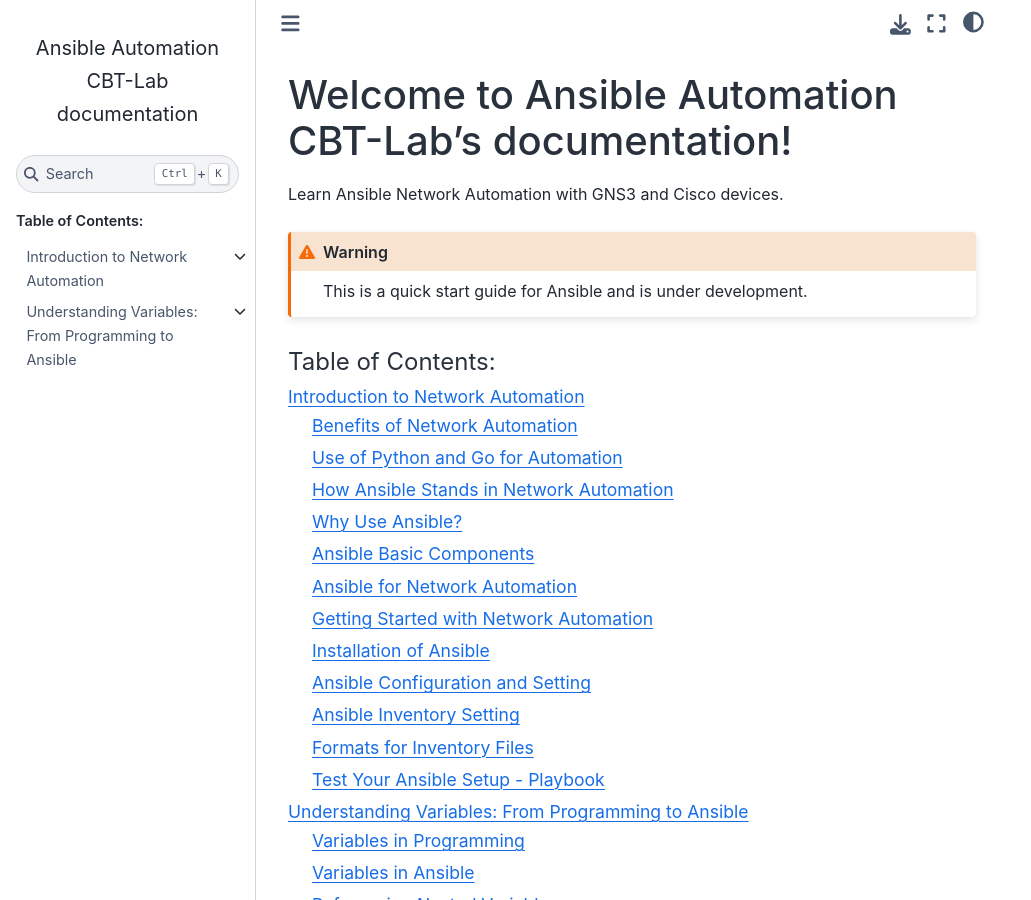
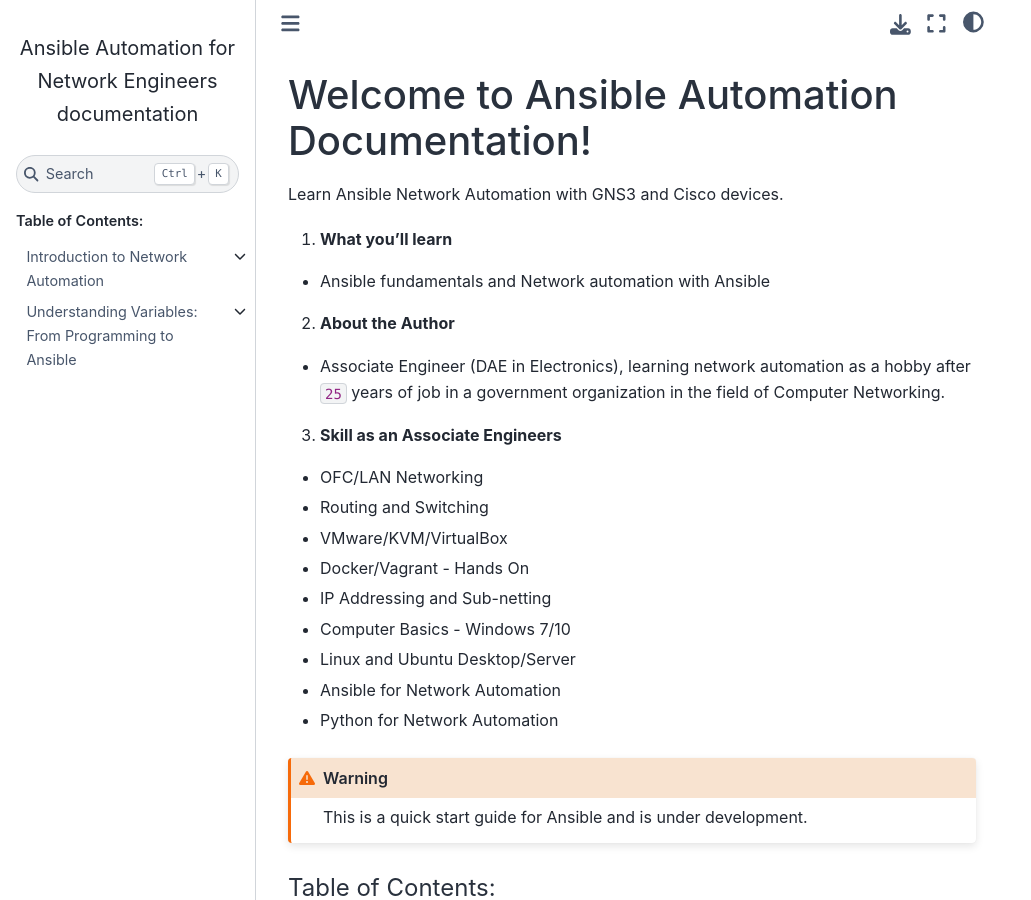
Before and after one commit to sydasif/ansible-cbt-lab, a Sphinx documentation site: the page built from docs/source/index.md, in a window 1280 px wide and 900 px high. Shown: the whole window, without its empty margins (0-1031 px from the left). Built offline with Sphinx 7.4.7 and the Sphinx Book theme 1.1.4, drawn with Linux system fonts in a browser that asks for light colours.

Commit message:
update setting

````diff
--- a/docs/source/conf.py
+++ b/docs/source/conf.py
@@ -6,7 +6,7 @@
 # -- Project information -----------------------------------------------------
 # https://www.sphinx-doc.org/en/master/usage/configuration.html#project-information
 
-project = 'Ansible Automation CBT-Lab'
+project = 'Ansible Automation for Network Engineers'
 copyright = '2024, Syed Asif'
 author = 'Syed Asif'
 
--- a/docs/source/index.md
+++ b/docs/source/index.md
@@ -3,10 +3,29 @@
 % You can adapt this file completely to your liking, but it should at least
 % contain the root `toctree` directive.
 
-# Welcome to Ansible Automation CBT-Lab's documentation!
+# Welcome to Ansible Automation Documentation!
 
 Learn Ansible Network Automation with GNS3 and Cisco devices.
 
+1. **What you'll learn**
+
+  * Ansible fundamentals and Network automation with Ansible
+
+2. **About the Author**
+
+  * Associate Engineer (DAE in Electronics), learning network automation as a hobby after `25` years of job in a government organization in the field of Computer Networking.
+
+3. **Skill as an Associate Engineers**
+
+  - OFC/LAN Networking
+  - Routing and Switching
+  - VMware/KVM/VirtualBox
+  - Docker/Vagrant - Hands On
+  - IP Addressing and Sub-netting
+  - Computer Basics - Windows 7/10
+  - Linux and Ubuntu Desktop/Server
+  - Ansible for Network Automation
+  - Python for Network Automation
 
 ```{warning}
 This is a quick start guide for Ansible and is under development.
````
